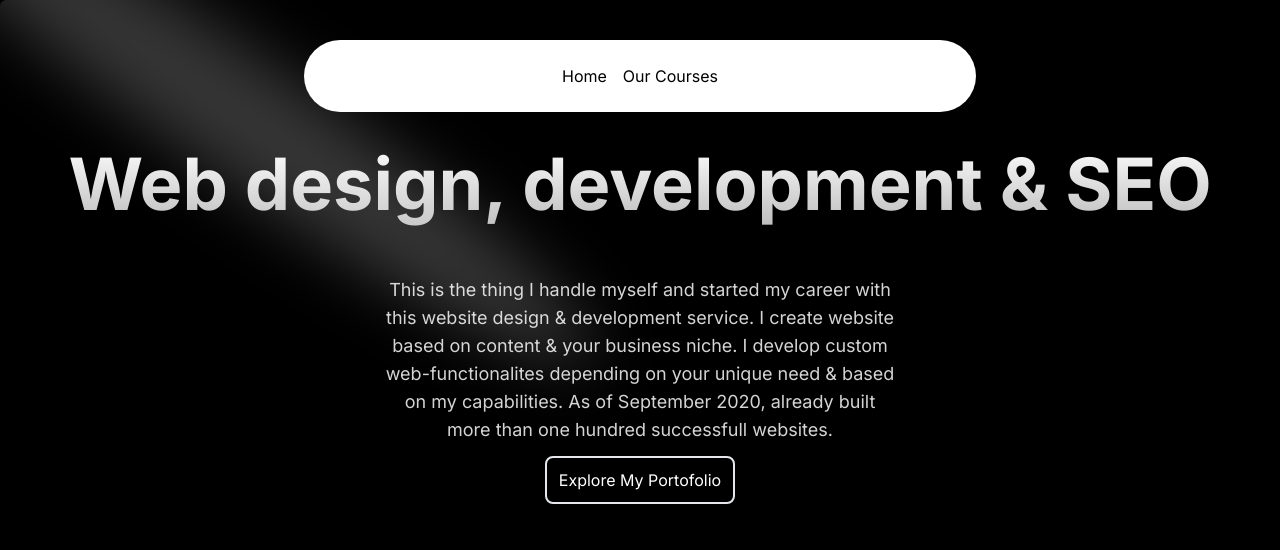
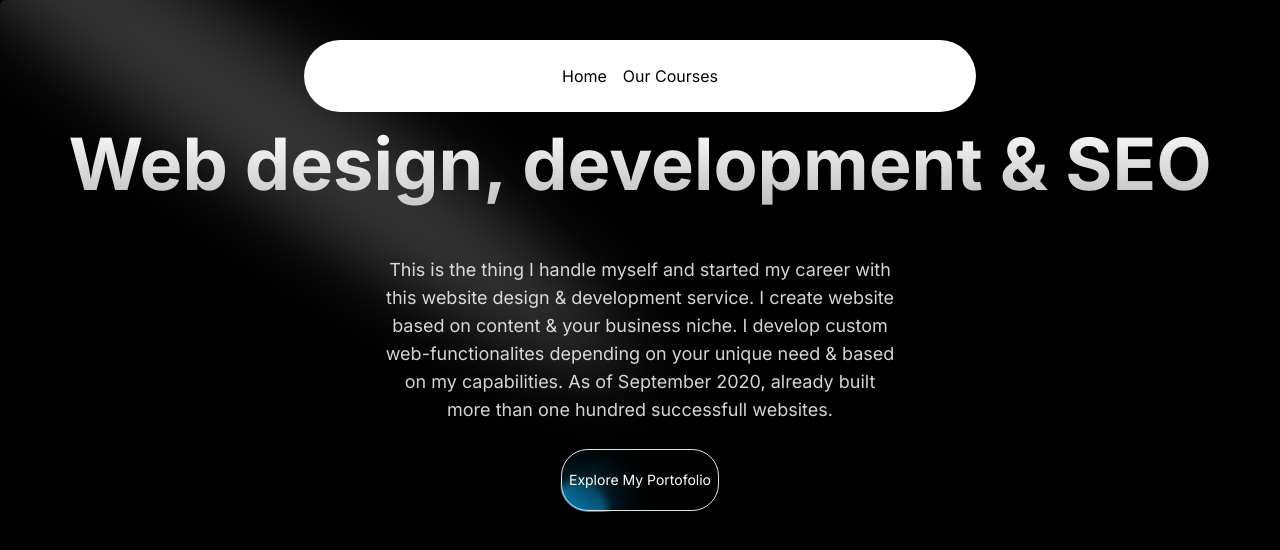
Before and after one commit to Nasir-Saeed/next-js-website, a Next.js app: page / in a window 1280 px wide. Shown: the top 550 px of the page. Built offline with nearby package versions, Linux system fonts and the light colour scheme.

Commit message:
adding SpotLight In Project

```diff
--- a/src/components/HeroSection.tsx
+++ b/src/components/HeroSection.tsx
@@ -1,5 +1,7 @@
 import Link from "next/link"
 import { Spotlight } from "@/components/ui/Spotlight";
+import { Button } from "@/components/ui/moving-border";
+
 
 function HeroSection() {
   return (
@@ -12,7 +14,13 @@
         <h1 className="mt-20 md:mt-0 text-4xl md:text-7xl font-bold bg-clip-text text-transparent bg-gradient-to-b from-neutral-50 to-neutral-400 pb-10">Web design, development & SEO</h1>
         <p className="mt-4 font-normal text-base md:text-lg text-neutral-300 max-w-lg mx-auto">This is the thing I handle myself and started my career with this website design & development service. I create website based on content & your business niche. I develop custom web-functionalites depending on your unique need & based on my capabilities. As of September 2020, already built more than one hundred successfull websites.</p>
       <div className="mt-6">
-        <Link href={"https://nasir-saeed-portfolio.netlify.app/"} className="text-white border-2 p-3 rounded-lg">Explore My Portofolio</Link>
+
+        <Button
+        borderRadius="1.75rem"
+        className="bg-dark dark:bg-slate-900 text-white dark:text-white border-neutral-200 dark:border-slate-800"
+      >
+        <Link href={"https://nasir-saeed-portfolio.netlify.app/"} >Explore My Portofolio</Link>
+      </Button>
       </div>
       </div>
     </div>
--- /dev/null
+++ b/src/components/ui/moving-border.tsx
@@ -0,0 +1,139 @@
+"use client";
+import React from "react";
+import {
+  motion,
+  useAnimationFrame,
+  useMotionTemplate,
+  useMotionValue,
+  useTransform,
+} from "framer-motion";
+import { useRef } from "react";
+import { cn } from "@/utils/cn";
+
+export function Button({
+  borderRadius = "1.75rem",
+  children,
+  as: Component = "button",
+  containerClassName,
+  borderClassName,
+  duration,
+  className,
+  ...otherProps
+}: {
+  borderRadius?: string;
+  children: React.ReactNode;
+  as?: any;
+  containerClassName?: string;
+  borderClassName?: string;
+  duration?: number;
+  className?: string;
+  [key: string]: any;
+}) {
+  return (
+    <Component
+      className={cn(
+        "bg-transparent relative text-xl  h-16 w-40 p-[1px] overflow-hidden ",
+        containerClassName
+      )}
+      style={{
+        borderRadius: borderRadius,
+      }}
+      {...otherProps}
+    >
+      <div
+        className="absolute inset-0"
+        style={{ borderRadius: `calc(${borderRadius} * 0.96)` }}
+      >
+        <MovingBorder duration={duration} rx="30%" ry="30%">
+          <div
+            className={cn(
+              "h-20 w-20 opacity-[0.8] bg-[radial-gradient(var(--sky-500)_40%,transparent_60%)]",
+              borderClassName
+            )}
+          />
+        </MovingBorder>
+      </div>
+
+      <div
+        className={cn(
+          "relative bg-slate-900/[0.8] border border-slate-800 backdrop-blur-xl text-white flex items-center justify-center w-full h-full text-sm antialiased",
+          className
+        )}
+        style={{
+          borderRadius: `calc(${borderRadius} * 0.96)`,
+        }}
+      >
+        {children}
+      </div>
+    </Component>
+  );
+}
+
+export const MovingBorder = ({
+  children,
+  duration = 2000,
+  rx,
+  ry,
+  ...otherProps
+}: {
+  children: React.ReactNode;
+  duration?: number;
+  rx?: string;
+  ry?: string;
+  [key: string]: any;
+}) => {
+  const pathRef = useRef<any>();
+  const progress = useMotionValue<number>(0);
+
+  useAnimationFrame((time) => {
+    const length = pathRef.current?.getTotalLength();
+    if (length) {
+      const pxPerMillisecond = length / duration;
+      progress.set((time * pxPerMillisecond) % length);
+    }
+  });
+
+  const x = useTransform(
+    progress,
+    (val) => pathRef.current?.getPointAtLength(val).x
+  );
+  const y = useTransform(
+    progress,
+    (val) => pathRef.current?.getPointAtLength(val).y
+  );
+
+  const transform = useMotionTemplate`translateX(${x}px) translateY(${y}px) translateX(-50%) translateY(-50%)`;
+
+  return (
+    <>
+      <svg
+        xmlns="http://www.w3.org/2000/svg"
+        preserveAspectRatio="none"
+        className="absolute h-full w-full"
+        width="100%"
+        height="100%"
+        {...otherProps}
+      >
+        <rect
+          fill="none"
+          width="100%"
+          height="100%"
+          rx={rx}
+          ry={ry}
+          ref={pathRef}
+        />
+      </svg>
+      <motion.div
+        style={{
+          position: "absolute",
+          top: 0,
+          left: 0,
+          display: "inline-block",
+          transform,
+        }}
+      >
+        {children}
+      </motion.div>
+    </>
+  );
+};
--- a/tailwind.config.ts
+++ b/tailwind.config.ts
@@ -1,8 +1,20 @@
 import type { Config } from "tailwindcss";
 const colors = require("tailwindcss/colors");
 const {
-  default: flattenColorPlatte,
+  default: flattenColorPalette,
 } = require("tailwindcss/lib/util/flattenColorPalette");
+
+// Plugin to add each Tailwind color as a global CSS variable
+function addVariablesForColors({ addBase, theme }: any) {
+  const allColors = flattenColorPalette(theme('colors'));
+  const newVars = Object.fromEntries(
+    Object.entries(allColors).map(([key, value]) => [`--${key}`, value])
+  );
+
+  addBase({
+    ':root': newVars,
+  });
+}
 
 const config: Config = {
   content: [
@@ -35,6 +47,6 @@
       },
     },
   },
-  plugins: [],
+  plugins: [addVariablesForColors],
 };
 export default config;
```
